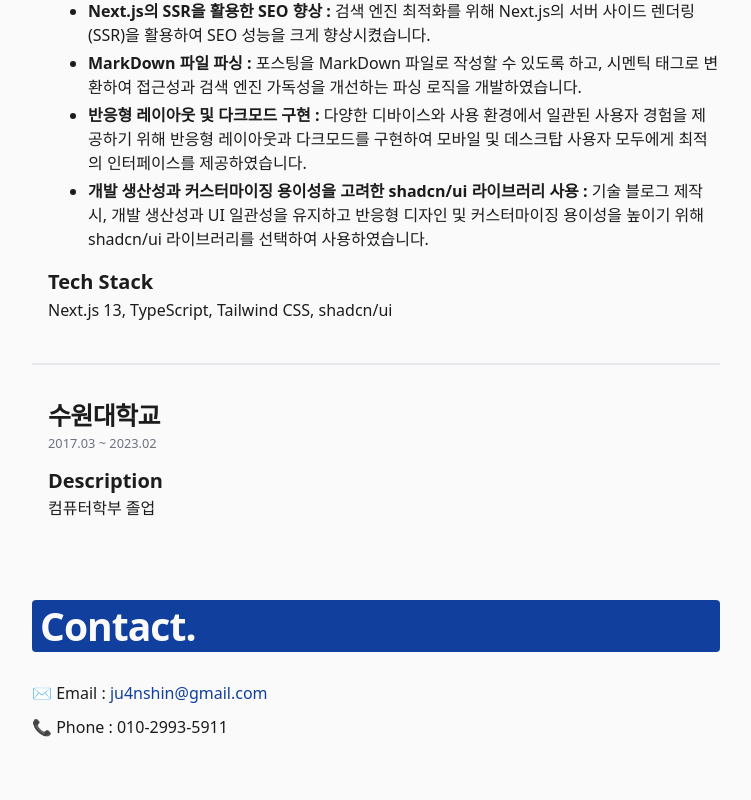
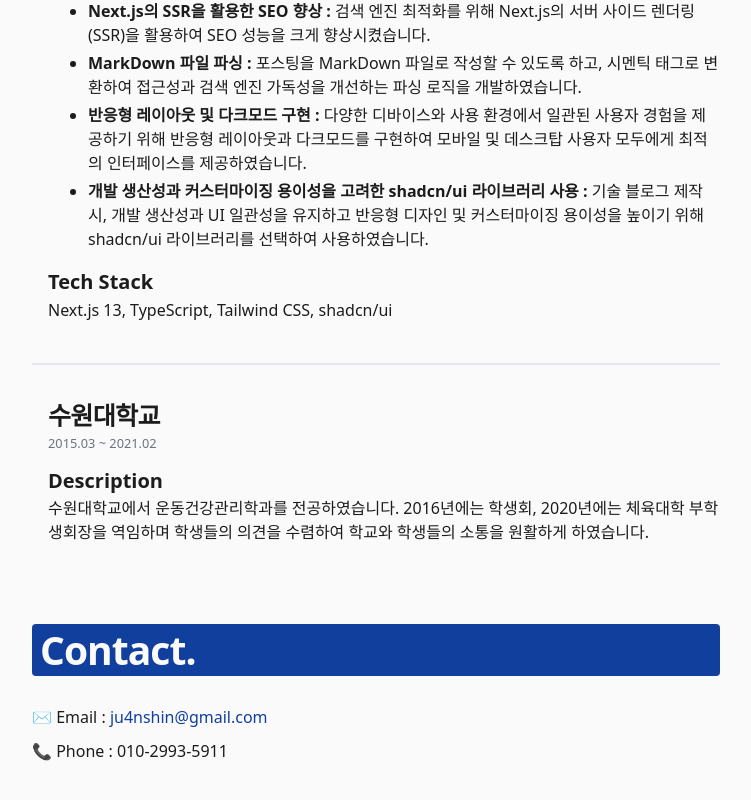
Before and after one commit to shinju4n/tech-blog, a Next.js app: page /resume in a window 1280 px wide. Shown: the part 7782-8582 px from the top of the page, without its empty margins (264-1015 px from the left). Built offline with nearby package versions, Linux system fonts and the light colour scheme.

Commit message:
feat: school

```diff
--- a/app/(resume)/resume/_constants/resume.ts
+++ b/app/(resume)/resume/_constants/resume.ts
@@ -493,8 +493,10 @@ const TECH_BLOG: ProjectType = {
 
 const SUWON_UNIV: ProjectType = {
   projectTitle: "수원대학교",
-  projectPeriod: "2017.03 ~ 2023.02",
-  projectDescription: ["컴퓨터학부 졸업"],
+  projectPeriod: "2015.03 ~ 2021.02",
+  projectDescription: [
+    "수원대학교에서 운동건강관리학과를 전공하였습니다. 2016년에는 학생회, 2020년에는 체육대학 부학생회장을 역임하며 학생들의 의견을 수렴하여 학교와 학생들의 소통을 원활하게 하였습니다.",
+  ],
   projectLink: null,
   workList: [],
   projectStack: [],
```
